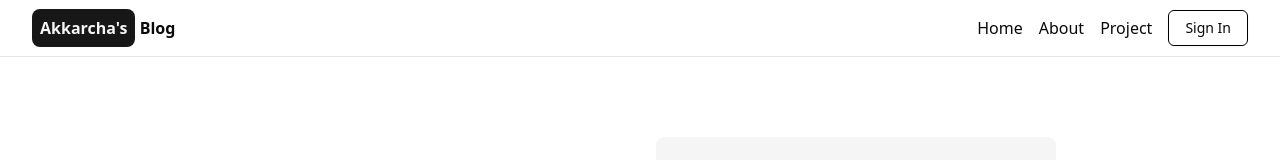
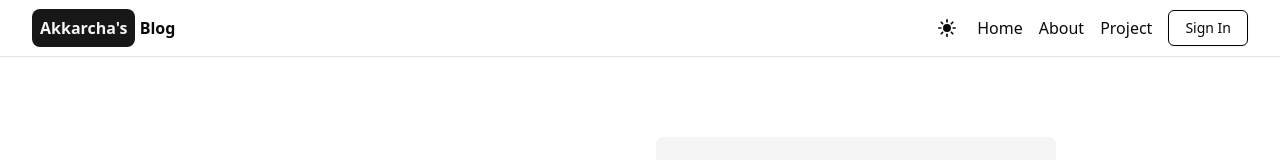
Before and after one commit to BRIGHTZX/Akkaracha-s-Blog, a React (Vite) app in the folder Client/: page /SignUp in a window 1280 px wide. Shown: the top 160 px of the page. Built offline with nearby package versions, Linux system fonts and the light colour scheme.

Commit message:
add Dark Mode functionality

```diff
--- a/Client/package.json
+++ b/Client/package.json
@@ -23,6 +23,7 @@
     "clsx": "^2.1.1",
     "dotenv": "^16.4.5",
     "firebase": "^10.12.5",
+    "prop-types": "^15.8.1",
     "react": "^18.3.1",
     "react-dom": "^18.3.1",
     "react-hook-form": "^7.52.2",
--- a/Client/src/App.jsx
+++ b/Client/src/App.jsx
@@ -7,8 +7,10 @@ import SignUp from "./pages/SignUp/SignUp";
 import Header from "./components/Navbar/Header";
 import Footer from "./components/Footer";
 import About from "./pages/About/About";
+import { ThemeProvider } from "./components/ThemeProvider";
 function App() {
   return (
+    <ThemeProvider defaultTheme="dark" storageKey="vite-ui-theme">
       <BrowserRouter>
         <Header />
         <Routes>
@@ -20,6 +22,7 @@ function App() {
         </Routes>
         <Footer />
       </BrowserRouter>
+    </ThemeProvider>
   );
 }
 
--- a/Client/src/components/Navbar/Header.jsx
+++ b/Client/src/components/Navbar/Header.jsx
@@ -1,13 +1,18 @@
 import { Link } from "react-router-dom";
-// import MobileNav from "./MobileNav";
 import MaxWidthWrapper from "../MaxWidthWrapper";
 import MainNav from "./MainNav";
 import MobileNav from "./MobileNav";
-// import { MoonIcon, SunIcon } from "@radix-ui/react-icons";
-// import { Toggle } from "@/components/ui/toggle";
-// import MainNav from "./MainNav";
+import { useTheme } from "../ThemeProvider";
+import { FaMoon } from "react-icons/fa";
+import { IoSunny } from "react-icons/io5";
+import { Toggle } from "@/components/ui/toggle";
 
 function Header() {
+  const { theme, setTheme } = useTheme();
+  const toggleTheme = () => {
+    setTheme(theme === "light" ? "dark" : "light");
+  };
+
   return (
     <nav className="sticky border-b">
       <MaxWidthWrapper>
@@ -22,6 +27,21 @@ function Header() {
           </Link>
 
           <div className="flex">
+            <Toggle
+              className="text-xl"
+              onClick={() => setTheme(theme === "light" ? "dark" : "light")} // สลับธีมระหว่าง 'light' และ 'dark'
+            >
+              {theme === "light" ? (
+                <div>
+                  <IoSunny /> {/* ไอคอนสำหรับโหมดสว่าง */}
+                </div>
+              ) : (
+                <div>
+                  <FaMoon /> {/* ไอคอนสำหรับโหมดมืด */}
+                </div>
+              )}
+            </Toggle>
+
             <MainNav />
 
             <MobileNav />
--- a/Client/src/components/Navbar/NavProfile.jsx
+++ b/Client/src/components/Navbar/NavProfile.jsx
@@ -11,6 +11,7 @@ import axios from "axios";
 import { signoutSuccess } from "../../redux/user/userSlice";
 import { useDispatch } from "react-redux";
 import { Link } from "react-router-dom";
+import PropTypes from "prop-types";
 
 function NavProfile({ id_user, imgSrc, username, email }) {
   const dispatch = useDispatch();
@@ -19,27 +20,25 @@ function NavProfile({ id_user, imgSrc, username, email }) {
     try {
       const res = await axios.post("/api/user/signout");
 
-      const data = res.data;
-
       if (res.status >= 200 && res.status < 300) {
         dispatch(signoutSuccess());
+        // Optionally, you can add a redirect or additional logic here
       } else {
-        console.log(data.message);
+        console.log(res.data.message); // Ensure the server returns a message in the response
       }
     } catch (error) {
-      console.log(error.message);
+      console.log("Error during sign out:", error.message);
     }
   };
 
   return (
-    <>
     <DropdownMenu className="relative">
       <DropdownMenuTrigger asChild>
-          <div className="relative">
+        <div className="relative cursor-pointer">
           <img
-              src={imgSrc}
+            src={imgSrc || "/default-avatar.png"} // Fallback to a default image if imgSrc is not provided
             className="w-8 h-8 rounded-full object-cover"
-              alt=""
+            alt={username || "User Avatar"}
           />
         </div>
       </DropdownMenuTrigger>
@@ -58,8 +57,13 @@ function NavProfile({ id_user, imgSrc, username, email }) {
         <DropdownMenuItem onClick={handleSignout}>Log out</DropdownMenuItem>
       </DropdownMenuContent>
     </DropdownMenu>
-    </>
   );
 }
+NavProfile.propTypes = {
+  id_user: PropTypes.string.isRequired,
+  imgSrc: PropTypes.string,
+  username: PropTypes.string.isRequired,
+  email: PropTypes.string.isRequired,
+};
 
 export default NavProfile;
--- a/Client/src/components/ThemeProvider.jsx
+++ b/Client/src/components/ThemeProvider.jsx
@@ -1,13 +1,67 @@
 import { createContext, useContext, useEffect, useState } from "react";
+import PropTypes from "prop-types";
 
-import React from "react";
+// สร้างค่าพื้นฐานสำหรับ ThemeProviderState
+const initialState = {
+  theme: "light", // เปลี่ยนเป็นค่าเริ่มต้นที่ต้องการ
+  setTheme: () => null,
+};
 
-function ThemeProvider() {
-  const initialState: ThemeProviderState = {
-    theme: "system",
-    setTheme: () => null,
+// สร้าง Context สำหรับ ThemeProvider
+const ThemeProviderContext = createContext(initialState);
+
+export function ThemeProvider({
+  children,
+  storageKey = "vite-ui-theme",
+  ...props
+}) {
+  // ตั้งค่าครีเอเตอร์ให้กับ state theme จาก localStorage หรือ defaultTheme
+  const [theme, setTheme] = useState(() => {
+    const storedTheme = localStorage.getItem(storageKey);
+    return storedTheme === "dark" || storedTheme === "light"
+      ? storedTheme
+      : "light"; // ตรวจสอบค่า
+  });
+
+  useEffect(() => {
+    const root = window.document.documentElement;
+
+    // ลบคลาสที่ไม่จำเป็นออก
+    root.classList.remove("light", "dark");
+
+    // กำหนดคลาสใหม่ตามธีมที่เลือก
+    root.classList.add(theme);
+  }, [theme]);
+
+  const value = {
+    theme,
+    setTheme: (theme) => {
+      if (theme === "dark" || theme === "light") {
+        localStorage.setItem(storageKey, theme);
+        setTheme(theme);
+      }
+    },
   };
-  return <div>ThemeProvider</div>;
+
+  return (
+    <ThemeProviderContext.Provider {...props} value={value}>
+      {children}
+    </ThemeProviderContext.Provider>
+  );
 }
 
-export default ThemeProvider;
+ThemeProvider.propTypes = {
+  children: PropTypes.node.isRequired,
+  storageKey: PropTypes.string,
+};
+
+// Custom hook สำหรับใช้ ThemeProviderContext
+export const useTheme = () => {
+  const context = useContext(ThemeProviderContext);
+
+  if (context === undefined) {
+    throw new Error("useTheme must be used within a ThemeProvider");
+  }
+
+  return context;
+};
```
Also changed, not shown: 1 other file (tests, documents, lock files or other folders). Lines whose indentation alone changed are shown as unchanged.
